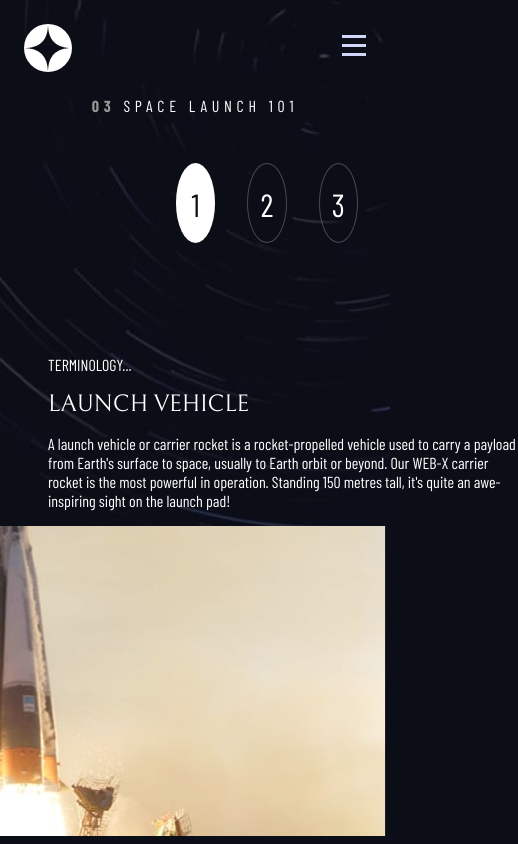
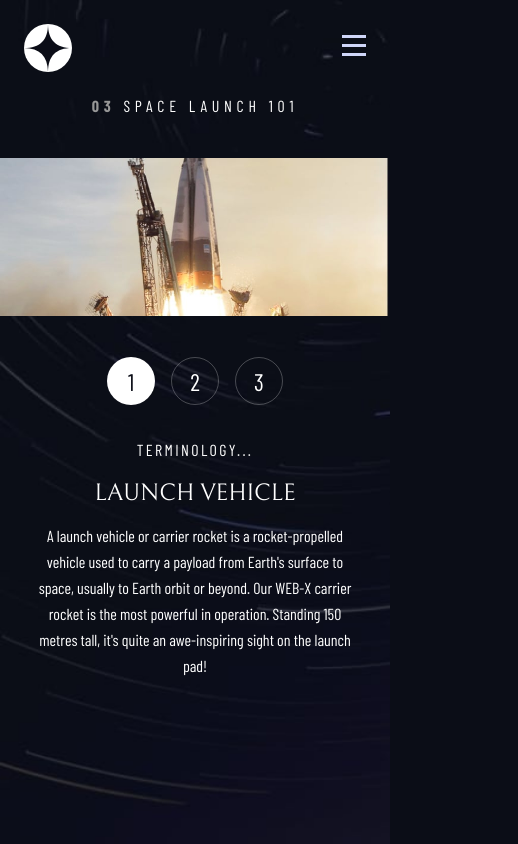
Before and after one commit to Kaamos88/Space-tourism, a Next.js app: page /technology in a window 390 px wide. Shown: the whole page, 518 px wide, since content can reach past the window. Built offline with nearby package versions, Linux system fonts and the light colour scheme.

Commit message:
Mobile - technology section

```diff
--- a/components/TechnologySection.js
+++ b/components/TechnologySection.js
@@ -21,7 +21,7 @@ const TechnologySection = () => {
         </div>
       </section>
       <section className={s.image}>
-        <img src={width > 1024 ? technology.images.portrait : technology.images.landscape} />
+        {width > 1024 ? <img src={technology.images.portrait} /> : <img src={technology.images.landscape} />}
       </section>
     </main>
   );
--- a/styles/Pages.module.scss
+++ b/styles/Pages.module.scss
@@ -4,7 +4,7 @@
   background-size: cover;
   width: 100vw;
   height: 100vh;
-  &.destination, &.crew, &.technology {
+  &.destination {
     height: auto;
     @media screen and (min-width: 1024px) {
       height: 100vh;
--- a/styles/components/TechnologyNav.module.scss
+++ b/styles/components/TechnologyNav.module.scss
@@ -1,9 +1,12 @@
 @import '/styles/variables';
 
 .nav {
-  padding-left: 11rem;
+  @media screen and (min-width: 1024px) {
+    padding-left: 11rem;
+  }
   ul {
     display: flex;
+    justify-content: center;
     padding: 0;
     list-style: none;
     @media screen and (min-width: 1024px) {
@@ -15,16 +18,24 @@
       color: $prime-color;
     }
     li {
+
       cursor: pointer;
       text-align: center;
-      line-height: 5rem;
       vertical-align: middle;
-      margin: 2rem 2rem 2rem 0;
-      font-size: 2rem;
+      line-height: 3rem;
+      margin: 0 .5rem;
+      font-size: 1.5rem;
       border: 1px solid rgba(255,255,255, 0.25);
       border-radius: 100%;
-      width: 5rem;
-      height: 5rem;
+      width: 3rem;
+      height: 3rem;
+      @media screen and (min-width: 1024px) {
+        margin: 2rem 2rem 2rem 0;
+        width: 5rem;
+        height: 5rem;
+        line-height: 5rem;
+        font-size: 2rem;
+      }
       &:hover:not(.active) {
         border: 1px solid rgb(255,255,255);
       }
--- a/styles/components/TechnologySection.module.scss
+++ b/styles/components/TechnologySection.module.scss
@@ -1,29 +1,56 @@
 @import '/styles/variables';
 
 .technologyModule {
+  height: 70%;
   display: flex;
-  flex-direction: column;
-  justify-content: space-between;
+  flex-direction: column-reverse;
+  justify-content: space-around;
   @media screen and (min-width: 1024px) {
     flex-direction: row;
+    justify-content: space-between;
+    height: auto;
+
   }
   .textSection {
+    text-align: center;
     display: flex;
     flex-direction: column;
     @media screen and (min-width: 1024px) {
+      text-align: start;
       flex-direction: row;
     }
     .text {
-      margin-top: 3rem;
-      margin-left: 3rem;
+      width: 85%;
+      margin: 0 auto;
+
+      @media screen and (min-width: 1024px) {
+        text-align: start;
+        flex-direction: row;
+        margin-top: 3rem;
+        margin-left: 3rem;
+      }
     }
     p {
-    width: 29.375rem;
+      line-height: 26px;
+      &:first-of-type {
+        letter-spacing: 2.36px;
+      }
+    @media screen and (min-width: 1024px) {
+      width: 29.375rem;
+      &:first-of-type {
+        letter-spacing: 2.7px;
+      }
+    }
     }
   }
   .image {
     img{
-      float: right;
+      margin-top: 2rem;
+      width: 100%;
+    }
+    @media screen and (min-width: 1024px) {
+      margin: 0;
+      width: auto;
     }
   }
 }
```
